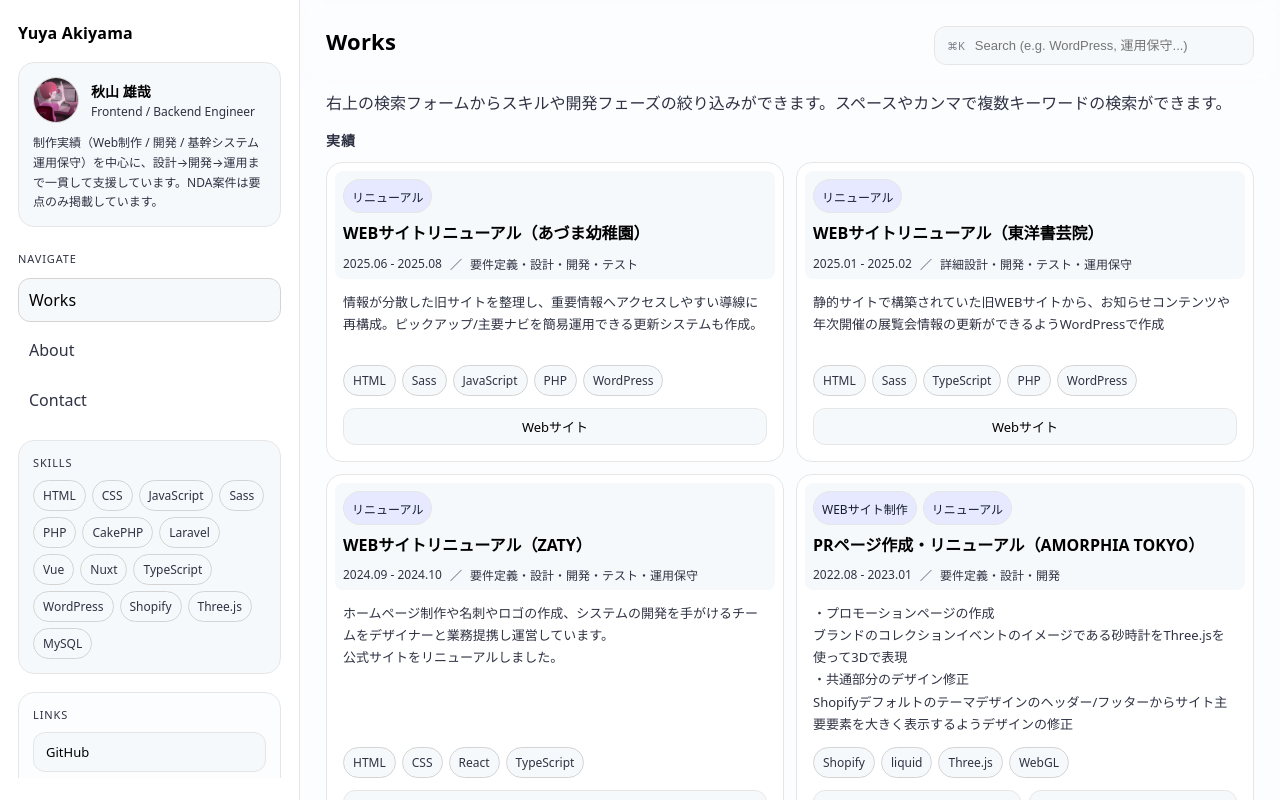
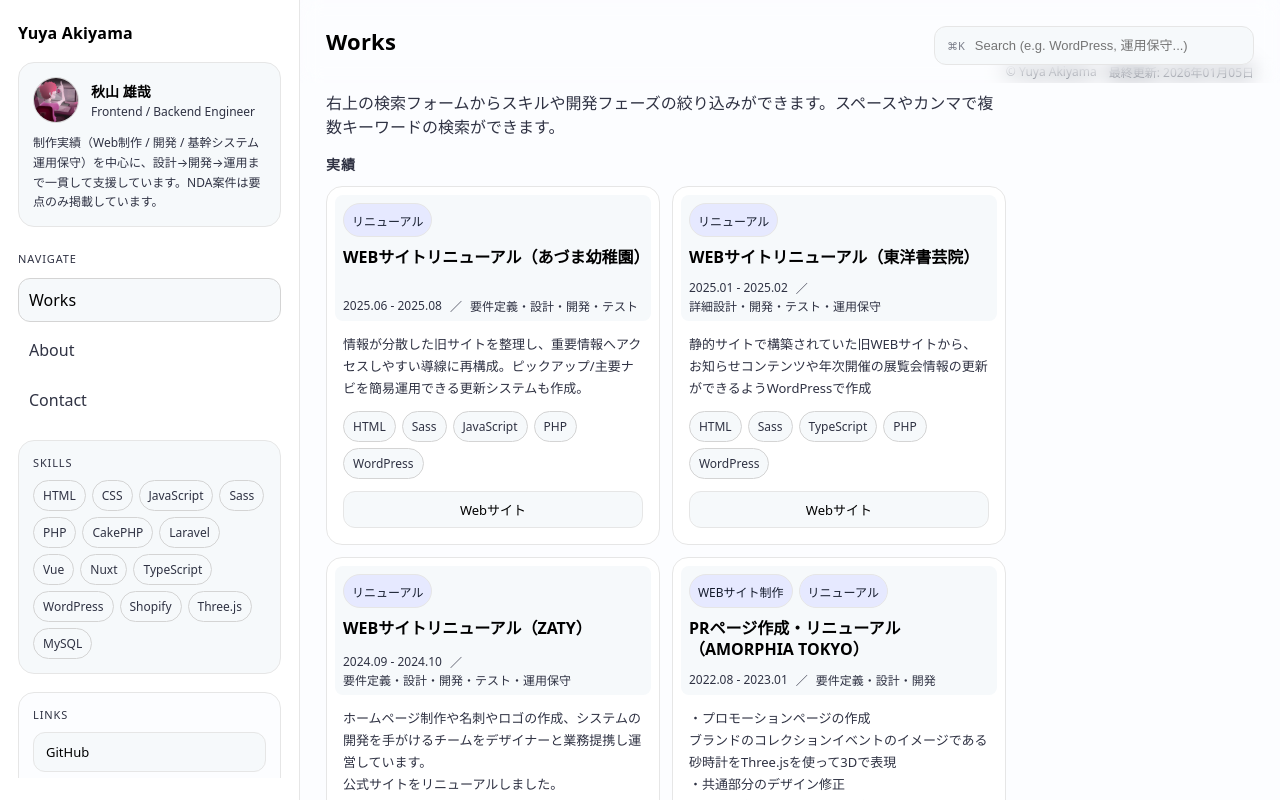
Before and after one commit to Zaty-Akiyama/portfolio, a Next.js app: page / in a window 1280 px wide. Shown: the top 800 px of the page. Built offline with nearby package versions, Linux system fonts and the light colour scheme.

Commit message:
フッター位置調整

```diff
--- a/src/components/layout/AppShell.module.css
+++ b/src/components/layout/AppShell.module.css
@@ -5,10 +5,15 @@
 }
 
 .main {
+  display: flex;
+  flex: 1;
   padding: 26px 26px 8px;
   position: relative;
 }
 
+.content {
+  flex: 1;
+}
 
 .footer {
   margin-top: 22px;
--- a/src/components/layout/AppShell.tsx
+++ b/src/components/layout/AppShell.tsx
@@ -6,7 +6,9 @@ export function AppShell({ children }: { children: React.ReactNode }) {
     <div className={styles.app}>
       <Sidebar />
       <main className={styles.main}>
-        {children}
+        <div className={styles.content}>
+          {children}
+        </div>
         <footer className={styles.footer}>
           <div>© Yuya Akiyama</div>
           <div className={styles.footerNote}>最終更新: 2026年01月05日</div>
```
